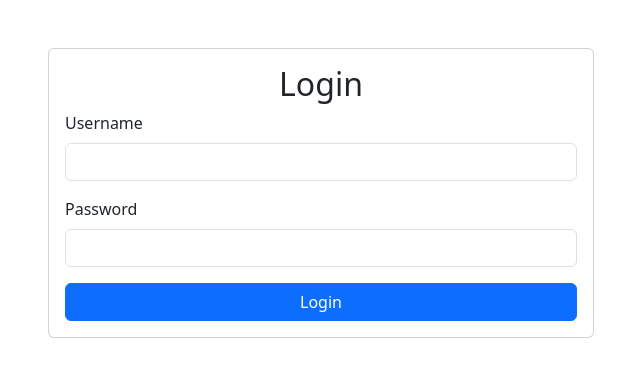
After one commit to NGJIESHENG/My-Notes-Website, a Flask app: page /login in a window 1280 px wide. The commit adds this page. Shown: the top 377 px of the page, without its empty margins (319-959 px from the left). Run offline with Flask 3, Linux system fonts and the light colour scheme; parts of the project's set-up code (start-up, migrations or seed data) failed here and were passed over.

Commit message:
Add login and register feature.

```diff
--- a/app.py
+++ b/app.py
@@ -1,11 +1,36 @@
 #Flask server
-from flask import Flask, render_template, request, redirect, url_for
+from flask import Flask, render_template, request, redirect, url_for, flash, session
+from flask_sqlalchemy import SQLAlchemy
+from werkzeug.utils import secure_filename
+from werkzeug.security import generate_password_hash, check_password_hash
 import os
-from werkzeug.utils import secure_filename
 
 app = Flask(__name__)
 app.config['UPLOAD_FOLDER']='uploads'
 app.config['MAX_CONTENT_LENGTH']= 8 * 1024 * 1024
+app.config['SECRET_KEY'] = 'js69'
+app.config['SQLALCHEMY_DATABASE_URI']='sqlite:///user.db'
+app.config['SQLALCHEMY_TRACK_MODIFICATIONS']= False
+
+db= SQLAlchemy(app)
+
+class User(db.Model):
+    id=db.Column(db.Integer, primary_key=True)
+    username = db.column(db.String(80), unique=True, mullable=False)
+    password = db.column(db.String(120), nullable=False)
+    is_admin = db.column(db.Boolean, default=False)
+
+with app.app_context():
+    db.create_all()
+
+    if not User.query.filter_by(username='admin').first():
+        admin = User(
+            username = 'admin',
+            password=generate_password_hash('admin123'),
+            is_admin=True
+        )
+        db.session.add(admin)
+        db.session.commit()
 
 #ensure upload folder exists
 os.makedirs(app.config['UPLOAD_FOLDER'], exist_ok=True)
@@ -15,20 +40,92 @@ os.makedirs(app.config['UPLOAD_FOLDER'], exist_ok=True)
 def index():
     return render_template('index.html')
 
+@app.routr('/register', methods=['GET', 'POST'])
+def register():
+    if request.method == 'POST':
+        username = request.form.get('username')
+        password = request.form.get('password')
+
+        if not username or not password:
+            flash('Both fields are required to field in')
+            return redirect (url_for('register'))
+
+        if User.query.filter_by(username=username).first():
+            flash('Username already taken !')
+            return redirect (url_for('register'))
+
+        new_user = User(
+            username=username,
+            password=generate_password_hash(password),
+            is_admin=False
+        )
+        db.session.add(new_user)
+        db.session.commit()
+
+        flash('Registration successful ! You can try to login now')
+        return redirect (url_for('login'))
+
+    return render_template('register.html')
+
+@app.route('/login',methods=['GET','POST'])
+def login():
+    if request.method == 'POST':
+        username = request.form.get('username')
+        password = request.form.get('password')
+
+        user = User.query.filter_by(username=username).first()
+
+        if user and check_password_hash(user.password, password):
+            session['user_id'] = user.id
+            session['is_admin'] = user.is_admin
+            flash('Login successful !')
+            return redirect(url_for('index'))
+
+        flash('Invalid username or password')
+
+    return render_template('login.html')
+
+
+
+@app.route('/logout')
+def logout():
+    session.clear()
+    flash('You have been logged out', 'info')
+    return redirect(url_for('index'))
+
+
 #handling file upload route
 @app.route('/upload', methods=['POST'])
 def upload_file():
+
+    if 'user_id' not in session:
+        flash('Please login first')
+        return redirect (url_for('login'))
+
+    user=user.query.get(session['user_id'])
+
+    if not user or not user.is_admin:
+        flash('ADmin privileges required')
+        return redirect(url_for('index'))
+
     if 'file' not in request.files:
-        return 'No file part'
+        flash('No file selected')
+        return redirect(url_for('index'))
+
 
     file=request.files['file']
 
     if file.filename == '':
-        return 'No selected file'
+        flash('No selected file')
+        return redirect(url_for('index'))
+
 
     if file:
+        filename = secure_filename(file.filename)
         file.save(os.path.join(app.config['UPLOAD_FOLDER'],file.filename))
-        return f'File{file.filename} uploaded successfully!'
+        flash(f'File{file.filename} uploaded successfully!')
+        return redirect(url_for('index'))
+
 
 if __name__ == '__main__':
     app.run(debug=True)
--- /dev/null
+++ b/templates/login.html
@@ -0,0 +1,31 @@
+<!DOCTYPE html>
+<html>
+    <head>
+        <title>Login</title>
+        <link href="https://cdn.jsdelivr.net/npm/bootstrap@5.3.0/dist/css/bootstrap.min.css" rel="stylesheet">
+    </head>
+    <body>
+        <div class="container mt-5">
+            <div class="row justify-content-center">
+                <div class="col-md-6">
+                    <div class="card">
+                        <div class="card-body">
+                            <h2 class="card-title text-center">Login</h2>
+                            <form method="POST">
+                                <div class="mb-3">
+                                    <label class="form-label">Username</label>
+                                    <input type="text" name="username" class="form-control" required>
+                                </div>
+                                <div class="mb-3">
+                                    <label class="form-label">Password</label>
+                                    <input type="password" name="password" class="form-control" required>
+                                </div>
+                                <button type="submit" class="btn btn-primary w-100">Login</button>
+                            </form>
+                        </div>
+                    </div>
+                </div>
+            </div>
+        </div>
+    </body>
+</html>
```
Also changed, not shown: templates/index.html (+16 -4 lines), templates/register.html (added).
